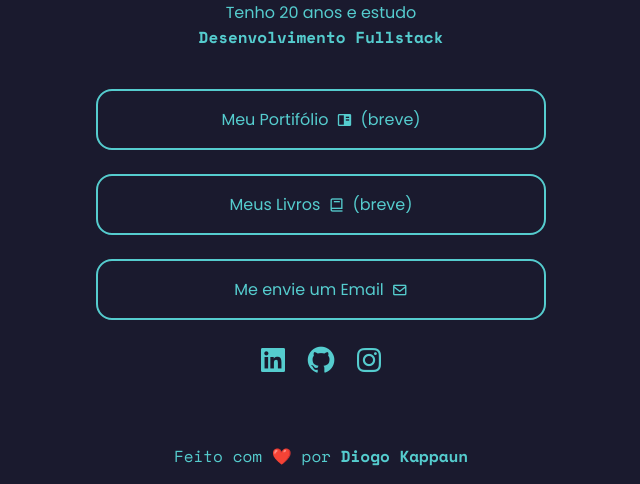
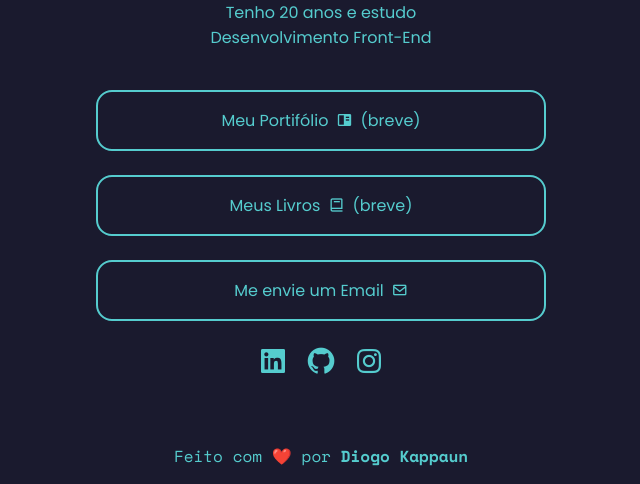
Before and after one commit to diogo-kappaun/devlinks-diogokapp, a website built with Vite: page index.html in a window 1280 px wide. Shown: the part 316-800 px from the top of the page, without its empty margins (319-959 px from the left). Built offline with nearby package versions, Linux system fonts and the light colour scheme.

Commit message:
:boom: fix: Change Stack

```diff
--- a/index.html
+++ b/index.html
@@ -36,9 +36,7 @@
         <h1 style="--delay: 0.4s" class="name">Diogo Kappaun</h1>
         <p style="--delay: 0.6s" class="description">
           Tenho 20 anos e estudo
-          <a href="https://www.alura.com.br/artigos/full-stack" target="_blank"
-            >Desenvolvimento Fullstack</a
-          >
+          <p>Desenvolvimento Front-End</p>
         </p>
         <div class="links">
           <a style="--delay: 0.2s" href="" target="_blank">Meu Portifólio <i class='bx bxs-book-content'></i> (breve)</a>
```
